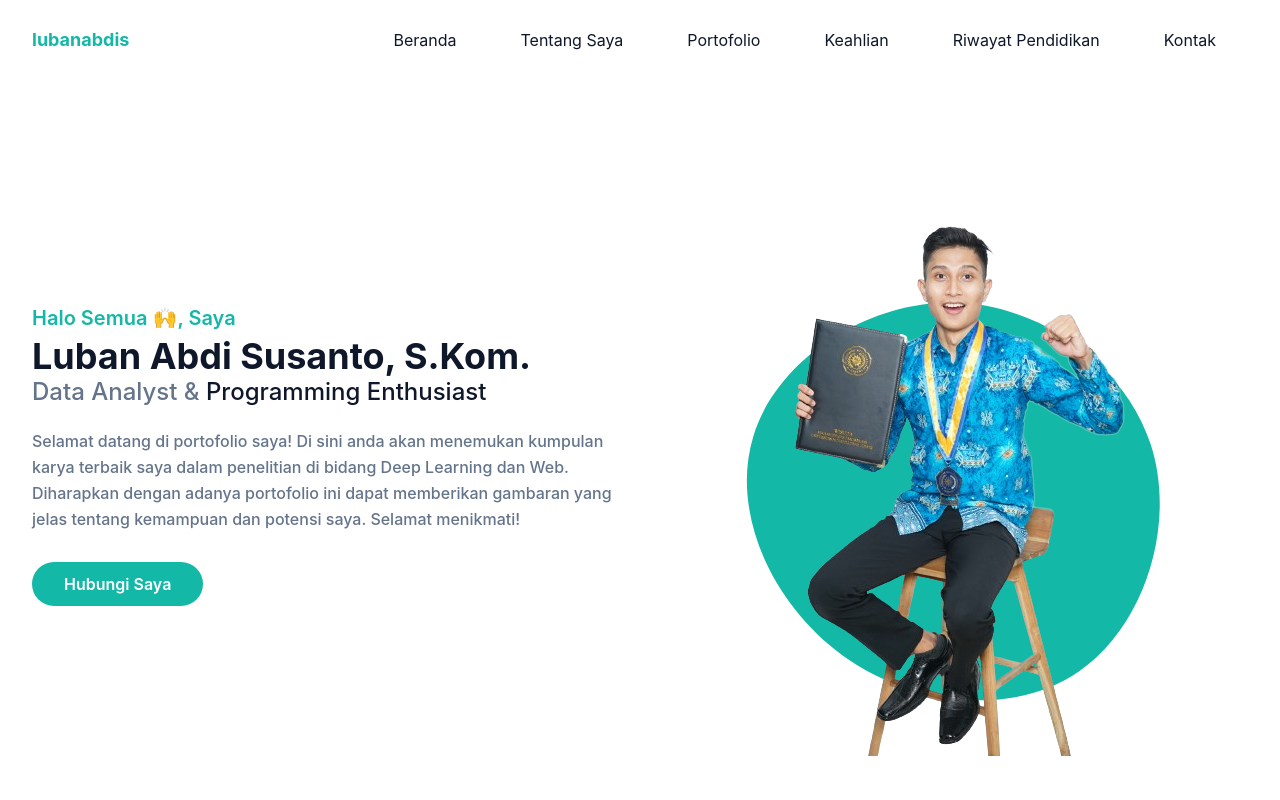
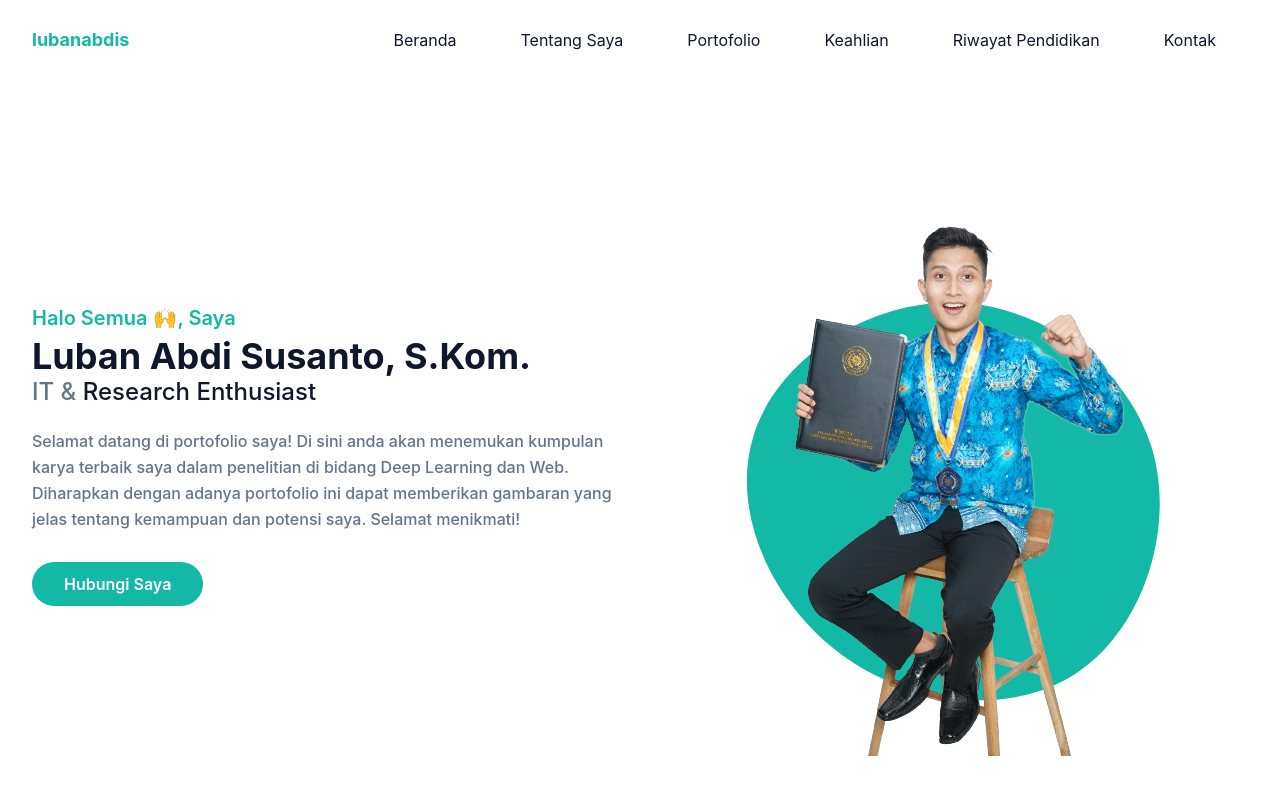
Before and after one commit to lubanabdis/portofolio, a website: page index.html in a window 1280 px wide. Shown: the top 800 px of the page. Drawn offline with Linux system fonts and the light colour scheme; files whose address does not match are found by name.

Commit message:
Update index.html

```diff
--- a/index.html
+++ b/index.html
@@ -58,7 +58,7 @@
             <div class="flex flex-wrap">
                 <div class="wid-full self-center px-4 lg:w-1/2">
                     <h1 class="text-base font-semibold text-primary md:text-xl">Halo Semua 🙌, Saya <span class="block font-bold text-dark text-4xl mt-1 lg:text-full">Luban Abdi Susanto, S.Kom.</span></h1>
-                    <h2 class="font-medium text-secondary text-lg mb-5 lg:text-2xl">Data Analyst & <span class="text-dark">Programming Enthusiast</span></h2>
+                    <h2 class="font-medium text-secondary text-lg mb-5 lg:text-2xl">IT & <span class="text-dark">Research Enthusiast</span></h2>
                     <p class="font-medium text-secondary mb-10 leading-relaxed">Selamat datang di portofolio saya! Di sini anda akan menemukan kumpulan karya terbaik saya dalam penelitian di bidang Deep Learning dan Web. Diharapkan dengan adanya portofolio ini dapat memberikan gambaran yang jelas tentang kemampuan dan potensi saya. Selamat menikmati!</p>
 
                     <a href="#contact" class="text-base font-semibold text-white
```
